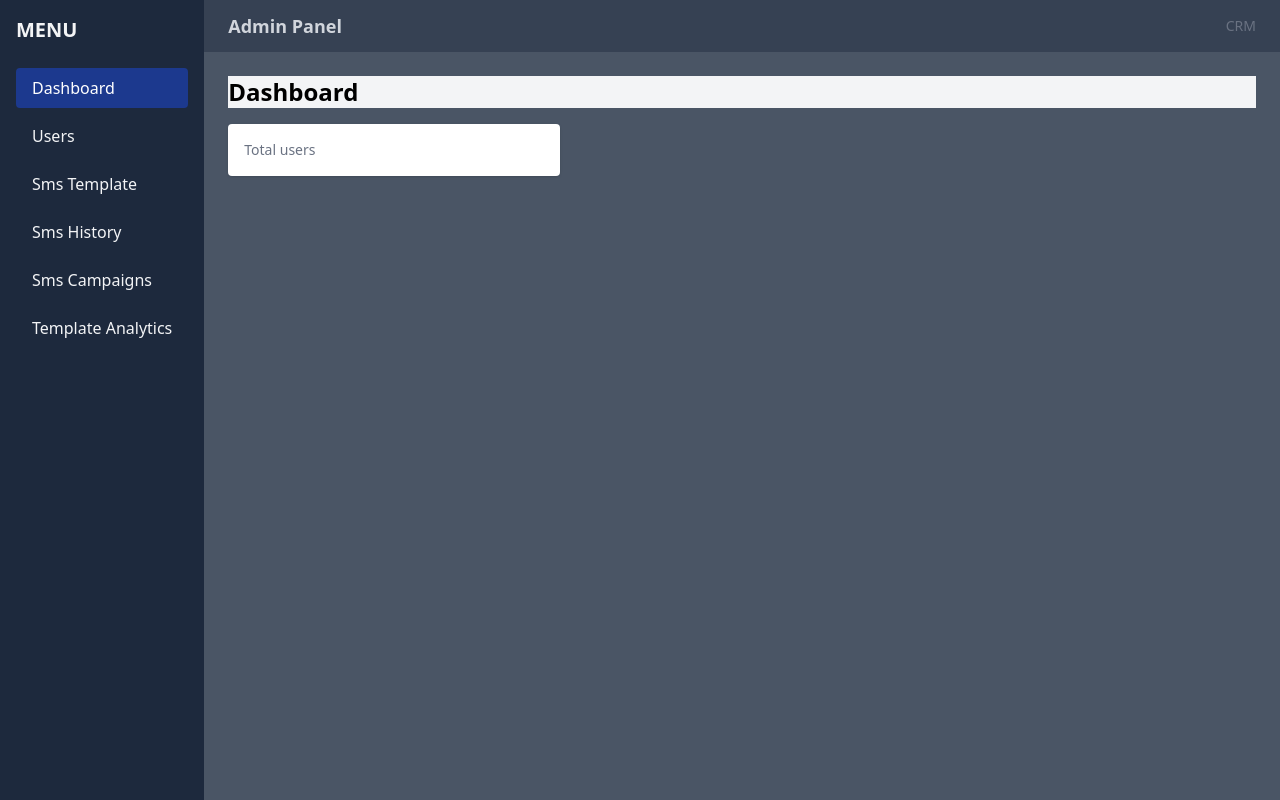
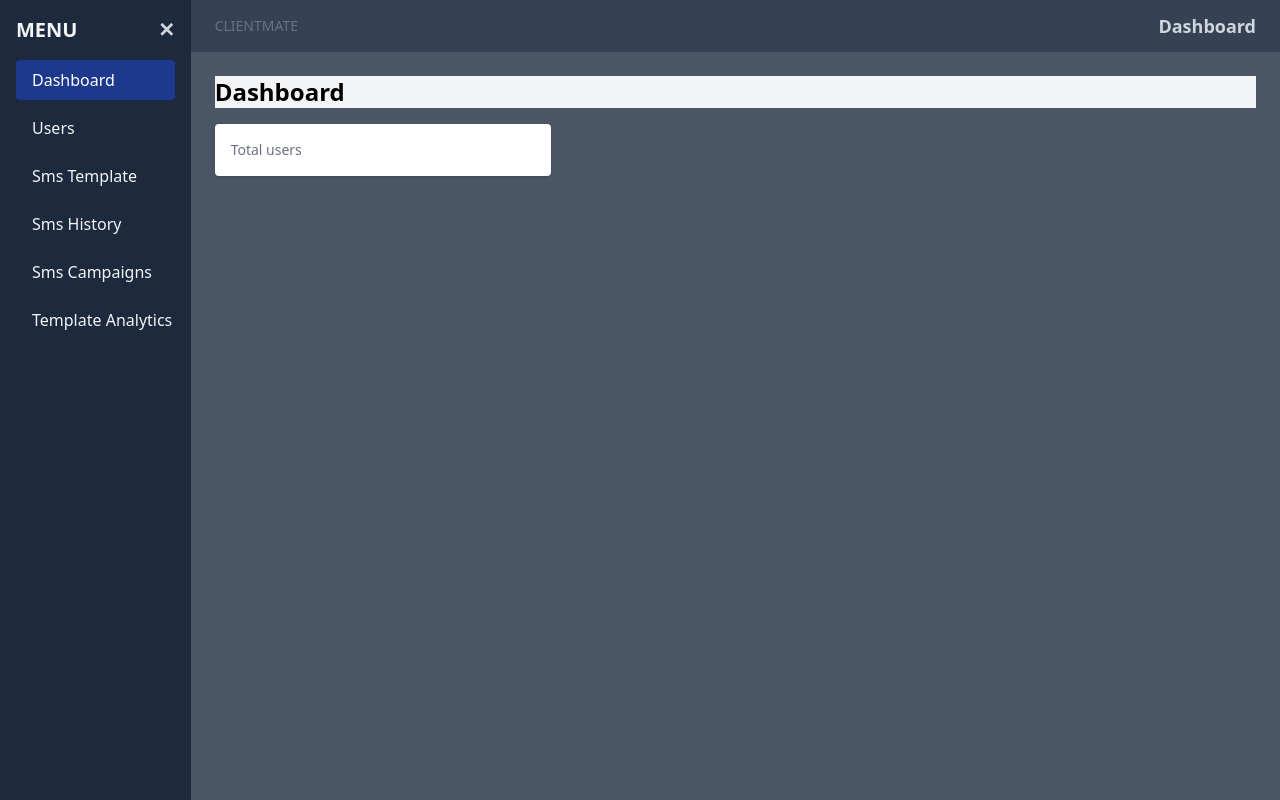
Before and after one commit to U-riani/gtex-sms-verification-admin, a React (Vite) app: page / in a window 1280 px wide. Built offline with nearby package versions, Linux system fonts and the light colour scheme; no server answers; sample sign-in values are in the browser's storage.

Commit message:
update layout

```diff
--- /dev/null
+++ b/src/components/Accordion.jsx
@@ -0,0 +1,51 @@
+// src/components/Accordion.jsx
+import { useState } from "react";
+
+export function Accordion({ items, defaultOpenId }) {
+  const [openId, setOpenId] = useState(defaultOpenId ?? null);
+
+  return (
+    <div className="space-y-2">
+      {items.map((item) => {
+        const open = openId === item.id;
+
+        return (
+          <div
+            key={item.id}
+            className="rounded-lg border border-slate-700 bg-slate-800 overflow-hidden"
+          >
+            {/* HEADER */}
+            <button
+              onClick={() => setOpenId(open ? null : item.id)}
+              className="w-full flex items-center justify-between px-4 py-3 text-left text-gray-200 hover:bg-slate-700 transition"
+            >
+              <div className="flex items-center gap-2">
+                {item.icon && <span className="text-lg">{item.icon}</span>}
+                <span className="font-medium">{item.title}</span>
+              </div>
+
+              <span
+                className={`transition-transform ${
+                  open ? "rotate-180" : ""
+                }`}
+              >
+                ▾
+              </span>
+            </button>
+
+            {/* CONTENT */}
+            <div
+              className={`transition-all duration-300 ${
+                open ? "max-h-[2000px] opacity-100" : "max-h-0 opacity-0"
+              } overflow-hidden`}
+            >
+              <div className="p-4 border-t border-slate-700">
+                {item.content}
+              </div>
+            </div>
+          </div>
+        );
+      })}
+    </div>
+  );
+}
--- a/src/components/Layout/Layout.jsx
+++ b/src/components/Layout/Layout.jsx
@@ -1,14 +1,34 @@
+import { useState, useEffect } from "react";
 import Sidebar from "./Sidebar";
 import Navbar from "./Navbar";
 
 export default function Layout({ children }) {
+  const [sidebarOpen, setSidebarOpen] = useState(() => {
+    if (typeof window === "undefined") return false;
+    return window.innerWidth >= 1024;
+  });
+
+  useEffect(() => {
+    const handleResize = () => {
+      setSidebarOpen(window.innerWidth >= 1024);
+    };
+
+    window.addEventListener("resize", handleResize);
+    return () => window.removeEventListener("resize", handleResize);
+  }, []);
+
+  const toggleSidebar = () => setSidebarOpen((v) => !v);
+
   return (
     <div className="h-screen flex bg-gray-100 overflow-hidden">
-      <Sidebar />
+      <Sidebar open={sidebarOpen} onClose={() => setSidebarOpen(false)} />
 
-      <div className=" flex flex-col w-full h-screen">
-        <Navbar />
-        <main className="p-6 h-full  w-full overflow-x-hidden bg-gray-600">{children}</main>
+      <div className="flex flex-col w-full h-screen">
+        <Navbar onMenuClick={toggleSidebar} sidebarOpen={sidebarOpen} />
+
+        <main className="p-6 h-full w-full overflow-x-hidden bg-gray-600">
+          {children}
+        </main>
       </div>
     </div>
   );
--- a/src/components/Layout/Navbar.jsx
+++ b/src/components/Layout/Navbar.jsx
@@ -1,8 +1,30 @@
-export default function Navbar() {
+import { useLocation } from "react-router-dom";
+import { PAGE_TITLES } from "../../config/pageTitles";
+
+export default function Navbar({ onMenuClick, sidebarOpen }) {
+  const { pathname } = useLocation();
+
+  const pageTitle =
+    PAGE_TITLES.find((p) => p.match.test(pathname))?.title || "Admin Panel";
   return (
-    <header className="h-14 bg-gray-700  flex items-center justify-between px-6">
-      <h1 className="text-lg font-semibold text-gray-300">Admin Panel</h1>
-      <div className="text-sm text-gray-500">CRM</div>
+    <header className="h-14 bg-gray-700 flex items-center justify-between px-6">
+      <div className="flex items-center">
+        {!sidebarOpen && (
+          <button
+            onClick={onMenuClick}
+            className="mr-4 text-xl cursor-pointer text-gray-200 hover:text-white"
+            aria-label="Open sidebar"
+          >
+            ☰
+          </button>
+        )}
+
+        <div className="text-sm text-gray-500">
+          <p>CLIENTMATE</p>
+        </div>
+      </div>
+
+      <h1 className="text-lg font-semibold text-gray-300">{pageTitle}</h1>
     </header>
   );
 }
--- a/src/components/Layout/Sidebar.jsx
+++ b/src/components/Layout/Sidebar.jsx
@@ -1,14 +1,46 @@
 import { NavLink } from "react-router-dom";
 
+export default function Sidebar({ open, onClose }) {
   const linkBase =
     "block px-4 py-2 rounded hover:bg-blue-800 hover:text-white transition";
   const linkActive = "bg-blue-900 text-white";
 
-export default function Sidebar() {
   return (
-    <aside className="w-56 h-full bg-slate-800 text-gray-100 flex flex-col">
-      <div className="overflow-y-auto scroll-left p-4">
-        <div className="text-xl font-bold mb-6">MENU</div>
+    <>
+      {/* Mobile overlay */}
+      {open && (
+        <div
+          className="fixed inset-0 bg-black/40 z-40 lg:hidden"
+          onClick={onClose}
+        />
+      )}
+
+      <aside
+        className={`
+          bg-slate-800 text-gray-100 transition-all duration-300
+          fixed top-0 left-0 z-50 h-full w-56 overflow-y-auto
+          ${open ? "translate-x-0" : "-translate-x-full"}
+          lg:static lg:h-auto lg:z-auto
+          ${open ? "lg:w-56" : "lg:w-0"}
+        `}
+      >
+        <div
+          className={` p-4 pt-0 ${
+            open ? "opacity-100" : "opacity-0 lg:hidden"
+          }`}
+        >
+          <div className="sticky top-0 bg-slate-800 text-xl font-bold py-4 flex justify-between items-center">
+            <h5>MENU</h5>
+
+            {/* Close ALWAYS visible */}
+            <button
+              onClick={onClose}
+              className="text-gray-300 hover:text-white"
+              aria-label="Close sidebar"
+            >
+              ✕
+            </button>
+          </div>
 
           <nav className="flex flex-col gap-2">
             <NavLink
@@ -29,6 +61,7 @@ export default function Sidebar() {
             >
               Users
             </NavLink>
+
             <NavLink
               to="/sms-templates"
               className={({ isActive }) =>
@@ -37,6 +70,7 @@ export default function Sidebar() {
             >
               Sms Template
             </NavLink>
+
             <NavLink
               to="/sms-history"
               className={({ isActive }) =>
@@ -45,6 +79,7 @@ export default function Sidebar() {
             >
               Sms History
             </NavLink>
+
             <NavLink
               to="/sms-campaigns"
               className={({ isActive }) =>
@@ -53,6 +88,7 @@ export default function Sidebar() {
             >
               Sms Campaigns
             </NavLink>
+
             <NavLink
               to="/sms-template-analytics"
               className={({ isActive }) =>
@@ -64,5 +100,6 @@ export default function Sidebar() {
           </nav>
         </div>
       </aside>
+    </>
   );
 }
--- a/src/components/Table.jsx
+++ b/src/components/Table.jsx
@@ -199,9 +199,9 @@ export default function Table({
       <div className="w-[1px] max-h-[90vh]">
         <table className="min-w-full text-sm table-fixed text-gray-300">
           <thead className="bg-slate-500 sticky top-0 z-10">
-            <tr>
+            <tr className="relative">
               {selectable && (
-                <th className="px-4 py-3 border-b text-center w-10">
+                <th className="sticky top-0 left-0 bg-slate-500 px-4 py-3 border-b text-center w-10">
                   <input
                     type="checkbox"
                     checked={allSelected}
@@ -269,9 +269,9 @@ export default function Table({
 
           <tbody className="divide-y bg-gray-800">
             {sortedData.map((row) => (
-              <tr key={row._id} className="hover:bg-gray-600">
+              <tr key={row._id} className="group hover:bg-gray-600">
                 {selectable && (
-                  <td className="px-4 py-3 text-center">
+                  <td className="sticky top-0 left-0 bg-gray-800/90 px-4 py-3 text-center group-hover:bg-gray-600/90">
                     <input
                       type="checkbox"
                       checked={selectedIds.has(row._id)}
--- /dev/null
+++ b/src/config/pageTitles.js
@@ -0,0 +1,11 @@
+// src/config/pageTitles.js
+export const PAGE_TITLES = [
+  { match: /^\/$/, title: "Dashboard" },
+  { match: /^\/users$/, title: "Users" },
+  { match: /^\/users\/[^/]+$/, title: "User Details" },
+  { match: /^\/users\/[^/]+\/edit$/, title: "Edit User" },
+  { match: /^\/sms-templates$/, title: "SMS Templates" },
+  { match: /^\/sms-history$/, title: "SMS History" },
+  { match: /^\/sms-campaigns$/, title: "SMS Campaigns" },
+  { match: /^\/sms-template-analytics$/, title: "Template Analytics" },
+];
--- a/src/config/userAdvancedFilterFields.js
+++ b/src/config/userAdvancedFilterFields.js
@@ -32,8 +32,9 @@ export const USER_ADVANCED_FILTER_FIELDS = [
   {
     key: "brands",
     label: "Brands",
-    type: "enum",
-    operators: ["contains_any", "contains_none"],
+    type: "array",
+    operators: ["contains", "not_contains", "in", "not_in"],
+    dynamicOptions: true,
   },
   {
     key: "promoChannels.sms.enabled",
--- a/src/pages/Users.jsx
+++ b/src/pages/Users.jsx
@@ -144,7 +144,6 @@ export default function Users() {
 
   return (
     <div className="space-y-3">
-      <h2 className="text-2xl font-semibold">Users</h2>
 
       {error && <p className="text-red-600 text-sm">{error}</p>}
 
```
Also changed, not shown: src/components/AdvancedFilter/ConditionRow.jsx (+109 -3 lines). Lines whose indentation alone changed are shown as unchanged.
